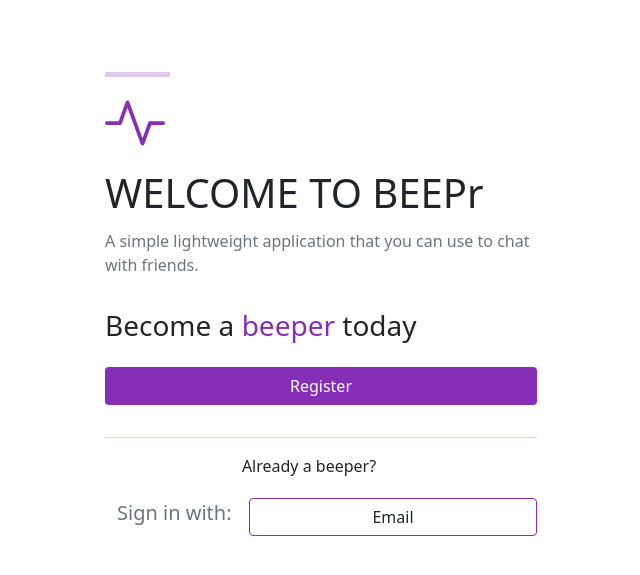
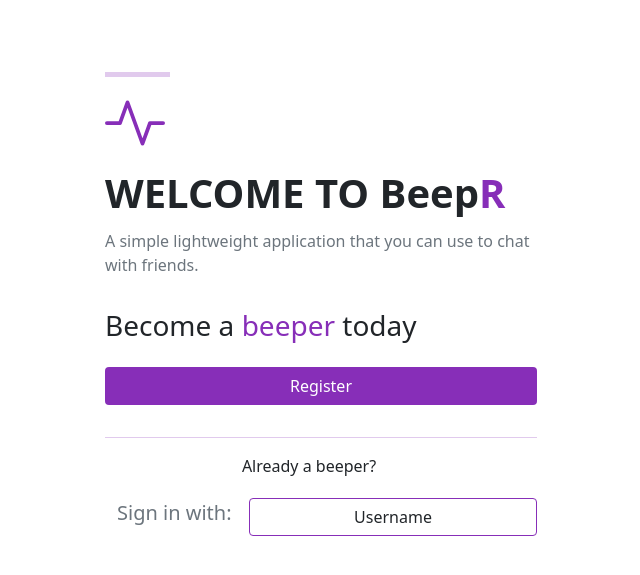
Before and after one commit to sirKay1010/Final_Project-Beepr, a Flask app: page / in a window 1280 px wide. Shown: the top 575 px of the page, without its empty margins (319-959 px from the left). Run offline with Flask 2, Linux system fonts and the light colour scheme; some libraries are stand-ins or nearby versions.

Commit message:
push the subtle changed to the remote

```diff
--- a/templates/login.html
+++ b/templates/login.html
@@ -13,7 +13,9 @@
     }
 
     body {
-        background-color: #929ad9;
+        /* background-color: #929ad9; */
+        /* background-color: #b284be; */
+        background-color: #df73ff;
     }
 
     .form-body {
@@ -121,7 +123,6 @@ Sign In
 
                 <!-- Submit button -->
                 <div class="col">
-
                     <button type="submit" class="btn text-white submit-btn" id="submit" name="password"
                         placeholder="Password">login</button>
 
--- a/templates/onboarding.html
+++ b/templates/onboarding.html
@@ -22,7 +22,7 @@ Onboarding
             </div>
         </div>
         <div class="row text-start pb-1">
-            <h1>WELCOME TO BEEPr</h1>
+            <h1 class="fw-bolder">WELCOME TO Beep<span style="color:#872eb8">R</span></h1>
         </div>
         <div class="row text-start text-muted pb-3">
             <p>A simple lightweight application that you can use to chat with friends.</p>
@@ -32,7 +32,7 @@ Onboarding
         </div>
         <div class="row pb-3 mx-auto">
             <!-- <button type="button" class="btn text-white" style="background-color: #872eb8;">Register</button> -->
-            <a type="button" class="btn text-white" role="button" href="/register" style="background-color: #872eb8;">Register</a>
+            <a type="button" class="btn text-white submit-btn" role="button" href="/register">Register</a>
         </div>
         <hr style="background-color: #872eb8;">
         <div class="row pb-2 mx-auto align-items-center">
@@ -53,7 +53,7 @@ Onboarding
             <div class="col-8">
                 <div class="row text-center">
                     <!-- <button type="button" class="btn btn-outline" style="border-color: #872eb8;">Email</button> -->
-                    <a type="button" class="btn btn-outline" role="button" href="/login" style="border-color: #872eb8;">Email</a>
+                    <a type="button" class="btn btn-outline" role="button" href="/login" style="border-color: #872eb8;">Username</a>
                 </div>
             </div>
         </div>
--- a/templates/register.html
+++ b/templates/register.html
@@ -127,7 +127,7 @@ Register
 {% block body %}
 <form action="/register" method="post">
 	<div class="container text-center	">
-		<div class="my-4 py-2">
+		<div class="my-3 py-2">
 			<h2 class="fw-bolder">Welcome to Beep<span style="color:#872eb8">R</span></h2>
 		</div>
 		<div class="row justify-content-center my-4">
@@ -171,7 +171,7 @@ Register
 			<p class="">Already have an account? <a href="/login">Sign in</a></p>
 		</div>
 		<!-- Temp Page Footer -->
-		<footer class="mt-5 text-center text-muted text-dark">
+		<footer class="text-center text-muted text-dark">
 			<hr>
 			Final Project BeepR!
 		</footer>
```
Also changed, not shown: reference.txt (+2 -7 lines).
